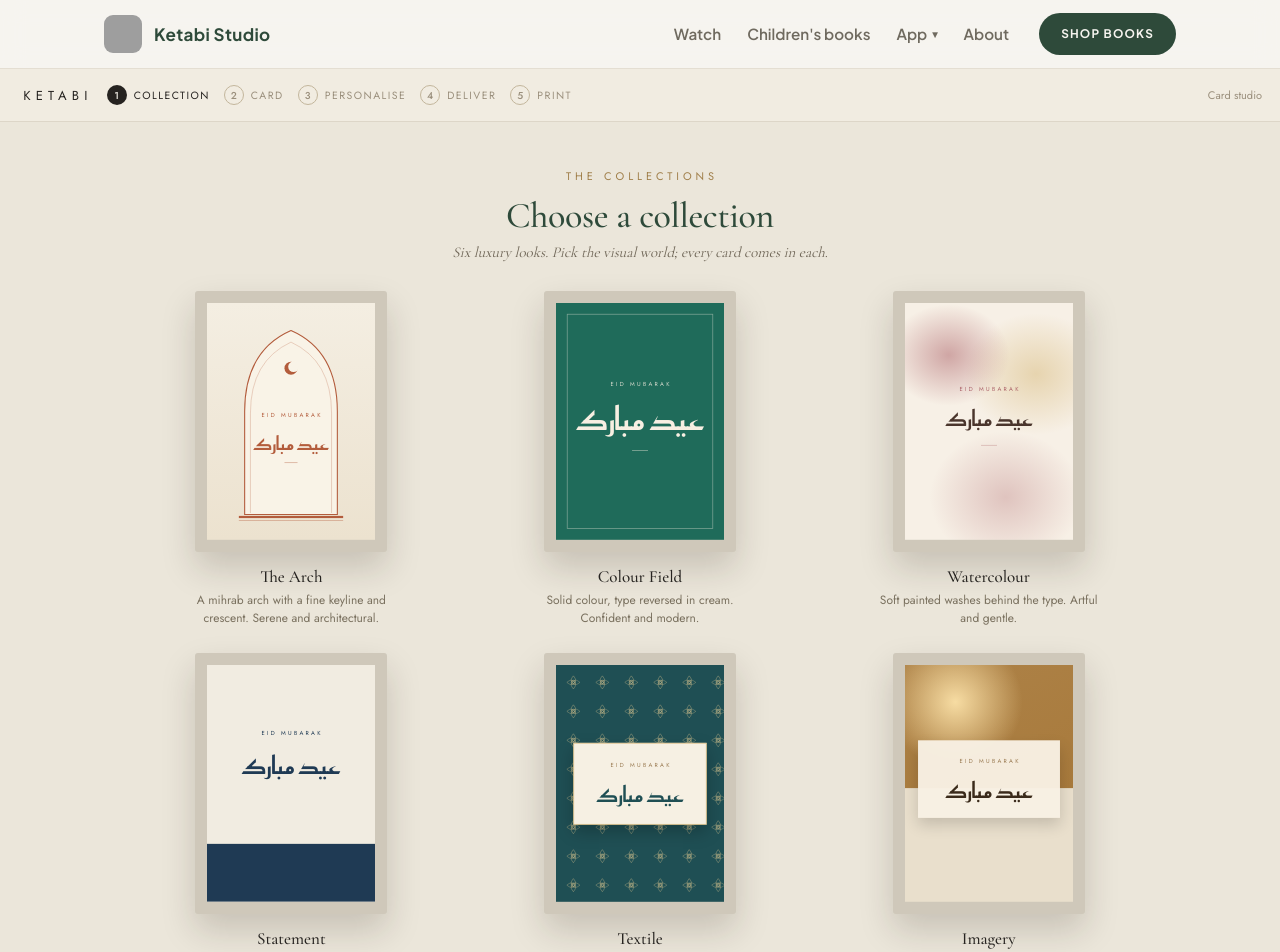
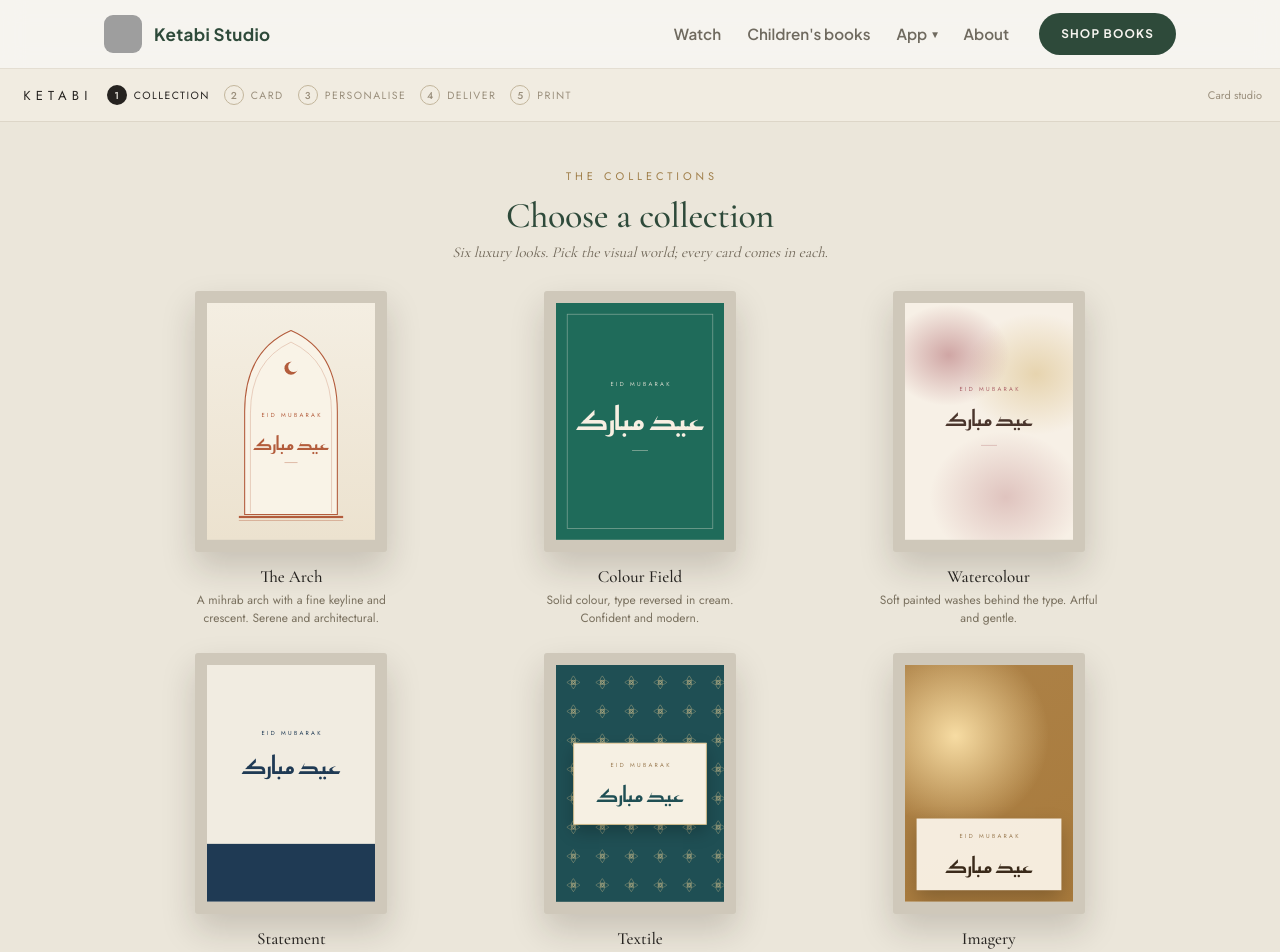
Before and after one commit to azizsophia/Ketabistudio-web, a Next.js app: page /cards in a window 1280 px wide. Shown: the top 952 px of the page. Built offline with nearby package versions, Linux system fonts and the light colour scheme; grey boxes are pictures that could not be loaded.

Commit message:
Cards: make the Imagery photo full-bleed with a bottom caption panel (photo is now the hero)

```diff
--- a/components/cards/CardFace.tsx
+++ b/components/cards/CardFace.tsx
@@ -255,15 +255,12 @@ function ImageFace({
       }}
     >
       {interactive ? (
-        <PhotoSlot width={232} height={192} url={photoUrl} onPick={onPickPhoto} />
+        <PhotoSlot width={232} height={327} url={photoUrl} onPick={onPickPhoto} />
       ) : (
         <div
           style={{
             position: "absolute",
-            top: 0,
-            left: 0,
-            right: 0,
-            height: 170,
+            inset: 0,
             background: `radial-gradient(circle at 30% 30%,${hexA(
               "#ffe6ad",
               0.9,
@@ -277,13 +274,13 @@ function ImageFace({
       <div
         style={{
           position: "absolute",
-          left: 18,
-          right: 18,
-          top: 104,
+          left: 16,
+          right: 16,
+          bottom: 16,
           background: hexA("#f8f1e4", 0.96),
-          padding: "22px 16px",
+          padding: "18px 16px",
           textAlign: "center",
-          boxShadow: "0 10px 20px rgba(0,0,0,.16)",
+          boxShadow: "0 12px 26px rgba(0,0,0,.22)",
         }}
       >
         {eyebrowEl("#9a7b52", f.eyebrow)}
```
